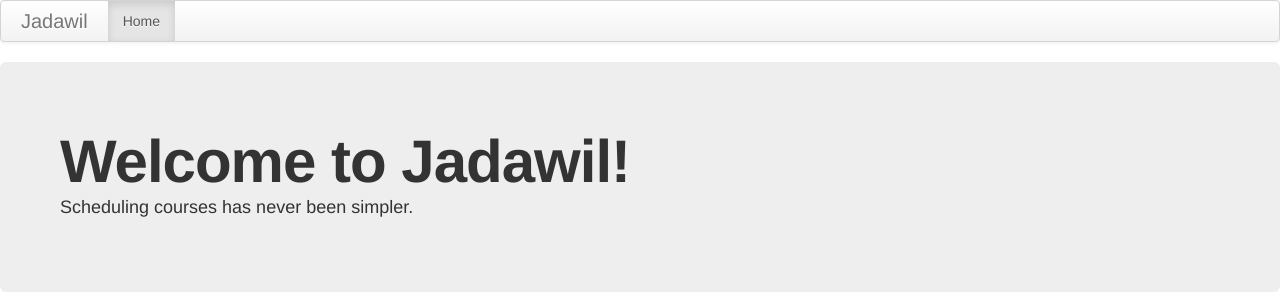
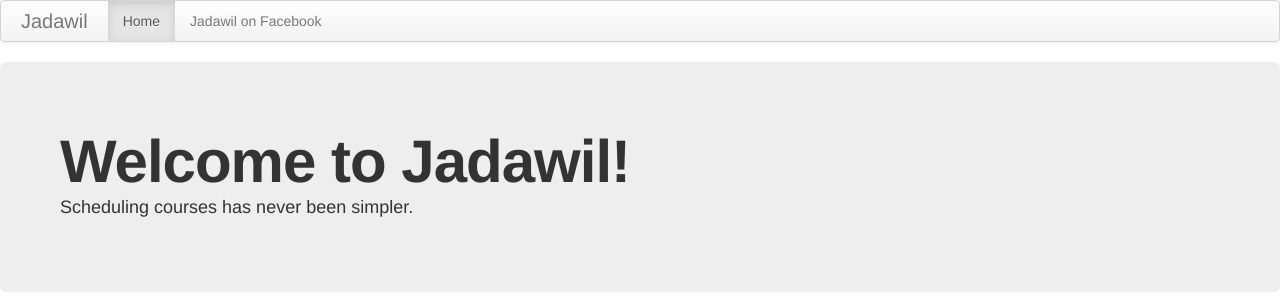
Before and after one commit to aksiksi/jadawil, a Flask app: page / in a window 1280 px wide. Shown: the top 300 px of the page. Run offline with Flask 2, Linux system fonts and the light colour scheme.

Commit message:
Added FB page

```diff
--- a/templates/index.html
+++ b/templates/index.html
@@ -4,6 +4,7 @@
 
 {% block nav %}
     <li class="active"><a href="/">Home</a></li>
+    <li><a href="https://www.facebook.com/jadawil.ae">Jadawil on Facebook</a></li>
 {% endblock %}
 
 {% block content %}
--- a/templates/results.html
+++ b/templates/results.html
@@ -4,6 +4,7 @@
 
 {% block nav %}
     <li class="active"><a href="/">Home</a></li>
+    <li><a href="https://www.facebook.com/jadawil.ae">Jadawil on Facebook</a></li>
 {% endblock %}
 
 {% block content %}
```
